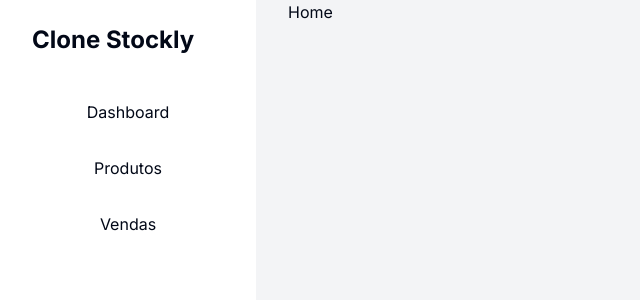
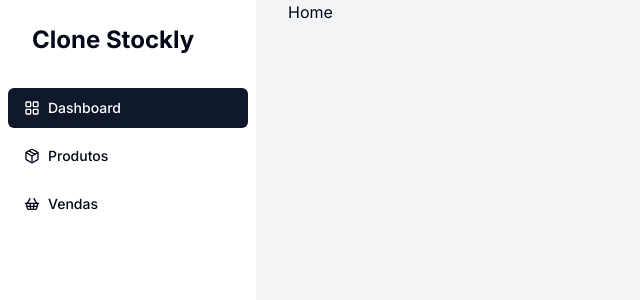
Before and after one commit to leobrizolladev/clone-stockly, a Next.js app: page / in a window 1280 px wide. Shown: the top 300 px of the page, without its empty margins (0-640 px from the left). Built offline with nearby package versions, Linux system fonts and the light colour scheme.

Commit message:
feat: Add SidebarButton component and integrate it into the Sidebar for navigation

```diff
--- /dev/null
+++ b/app/_components/sidebar-button.tsx
@@ -0,0 +1,28 @@
+"use client";
+
+import Link from "next/link";
+import { Button } from "./ui/button";
+import { cn } from "../_lib/utils";
+import { usePathname } from "next/navigation";
+
+interface SidebarButtonProps {
+  href: string;
+  children: React.ReactNode;
+}
+
+export default function SidebarButton({ href, children }: SidebarButtonProps) {
+  const pathname = usePathname();
+
+  return (
+    <Button
+      className={cn(
+        "justify-start gap-2",
+        pathname === href && "bg-primary text-white",
+      )}
+      variant={"ghost"}
+      asChild
+    >
+      <Link href={href}>{children}</Link>
+    </Button>
+  );
+}
--- a/app/_components/sidebar.tsx
+++ b/app/_components/sidebar.tsx
@@ -1,3 +1,6 @@
+import { LayoutGridIcon, PackageIcon, ShoppingBasketIcon } from "lucide-react";
+import SidebarButton from "./sidebar-button";
+
 const Sidebar = () => {
   return (
     <div className="w-64 bg-white">
@@ -7,9 +10,20 @@ const Sidebar = () => {
       </div>
       {/* BUTTONS */}
       <div className="flex flex-col gap-2 p-2">
-        <button className="px-6 py-3">Dashboard</button>
-        <button className="px-6 py-3">Produtos</button>
-        <button className="px-6 py-3">Vendas</button>
+        <SidebarButton href="/">
+          <LayoutGridIcon size={20} />
+          Dashboard
+        </SidebarButton>
+
+        <SidebarButton href="/products">
+          <PackageIcon size={20} />
+          Produtos
+        </SidebarButton>
+
+        <SidebarButton href="/sales">
+          <ShoppingBasketIcon size={20} />
+          Vendas
+        </SidebarButton>
       </div>
     </div>
   );
```
